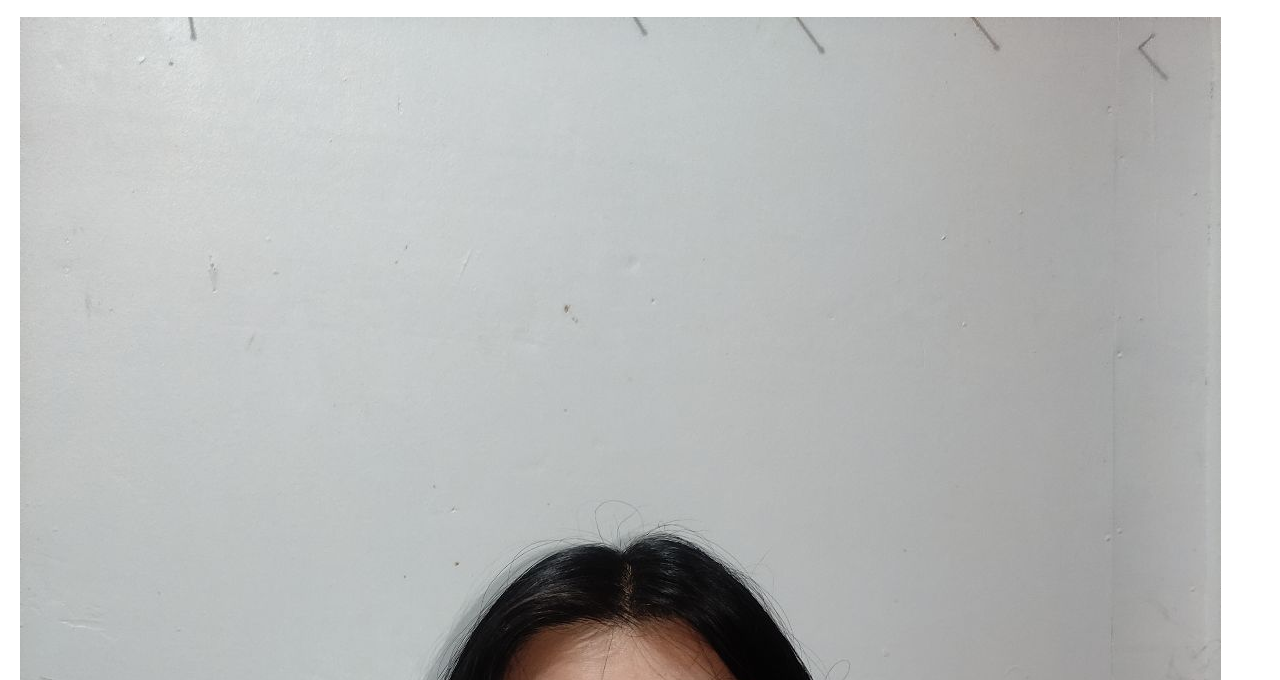
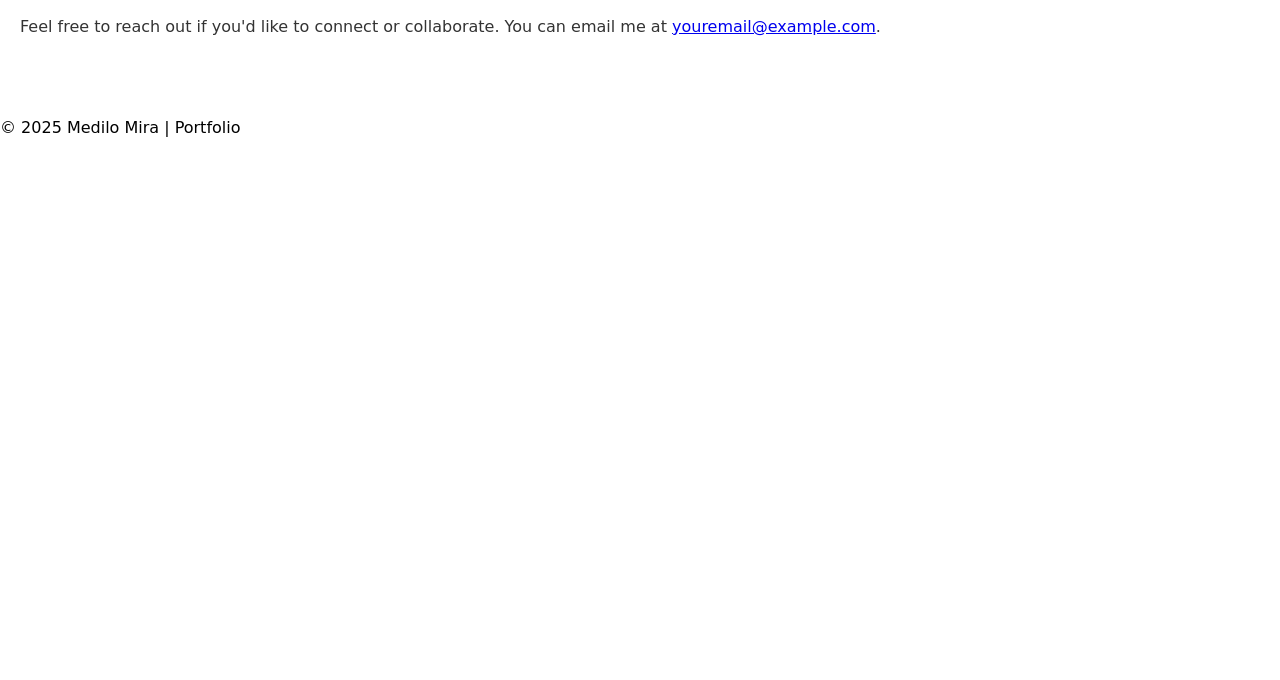
Before and after one commit to mimirara014/portfolio, a website: page contact-me.html in a window 1280 px wide. Shown: the part 120-800 px from the top of the page. Drawn offline with Linux system fonts and the light colour scheme.

Commit message:
deleted remaining images

```diff
--- a/contact-me.html
+++ b/contact-me.html
@@ -18,7 +18,7 @@
     <section id="contact-me">
         <div class="profile-container">
             <h2>Contact Me</h2>
-            <img src="pf.jpg" alt="My Profile Picture">
+
             <p>Feel free to reach out if you'd like to connect or collaborate. You can email me at <a href="mailto:youremail@example.com">youremail@example.com</a>.</p>
         </div>
     </section>
```
